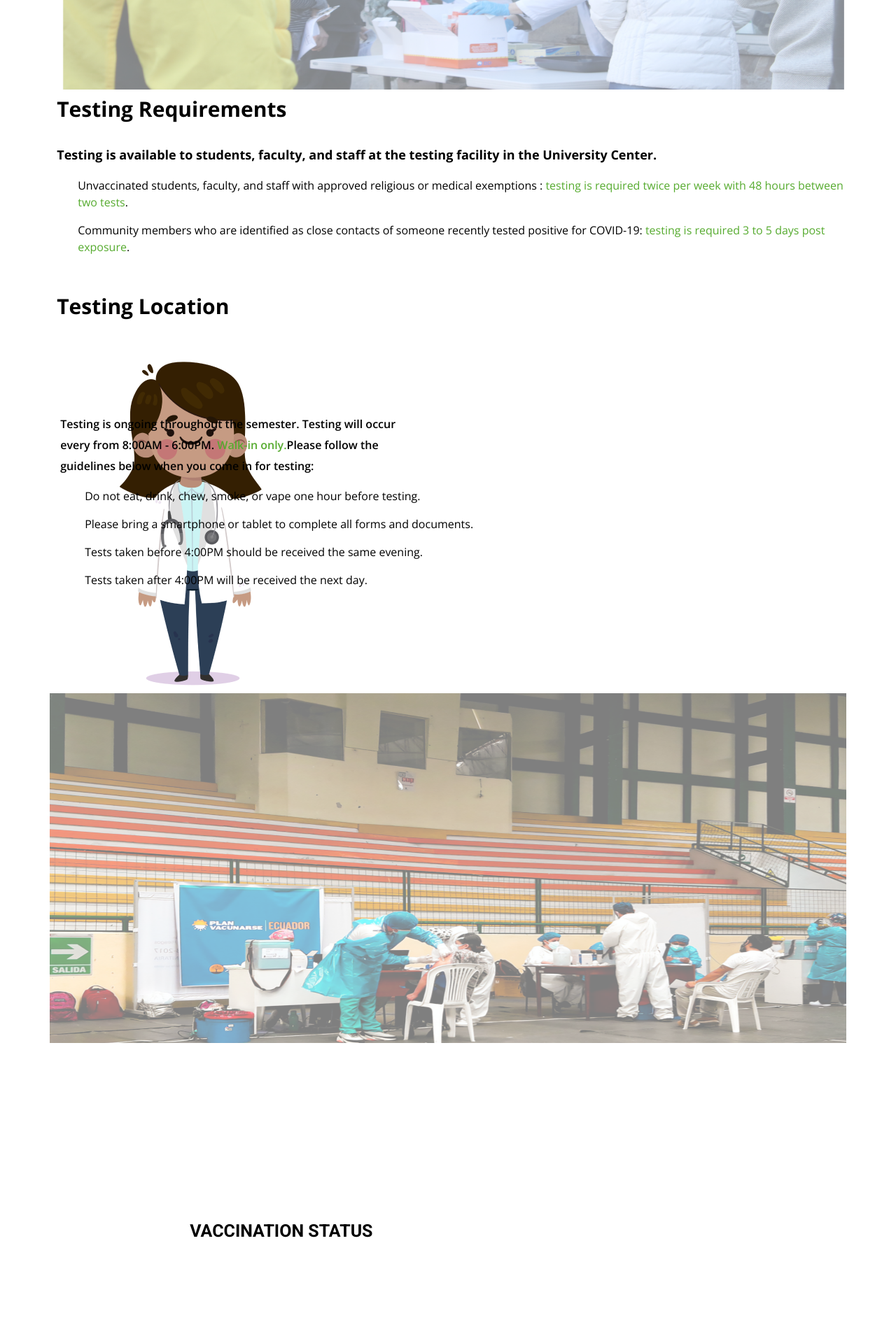
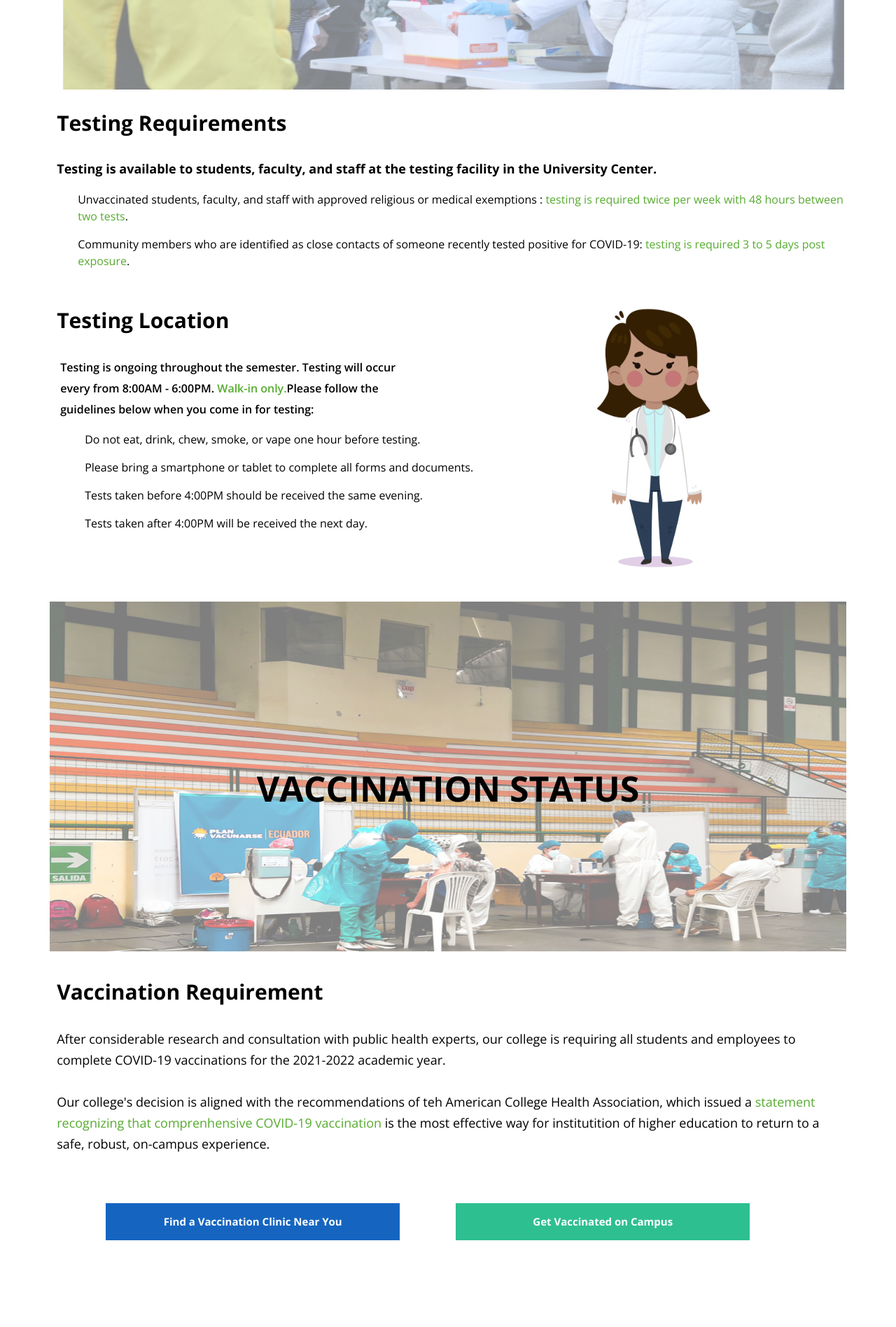
Before and after one commit to romeorpj/Covid-Tracker-Project, a React (Create React App) app: page /Testing in a window 1280 px wide. Shown: the part 520-2417 px from the top of the page at 70% size. Built offline with nearby package versions, Linux system fonts and the light colour scheme.

Commit message:
fixed testing js and testing css

```diff
--- a/package.json
+++ b/package.json
@@ -12,11 +12,11 @@
 		"react": "^17.0.2",
 		"react-bootstrap": "^2.0.0-rc.1",
 		"react-dom": "^17.0.2",
+		"react-icons": "^4.2.0",
 		"react-router-dom": "^5.3.0",
 		"react-scripts": "4.0.3",
-		"web-vitals": "^1.1.2",
-		"react-icons": "^4.2.0",
-		"styled-components": "^5.3.1"
+		"styled-components": "^5.3.1",
+		"web-vitals": "^1.1.2"
 	},
 	"scripts": {
 		"start": "react-scripts start",
--- a/src/Testing page/Testing.css
+++ b/src/Testing page/Testing.css
@@ -51,6 +51,7 @@ a:not([class]) {
 	.testing-header {
 		width: 975px;
 	}
+
 	.test-sub {
 		width: 900px;
 	}
@@ -74,6 +75,7 @@ a:not([class]) {
 		font-weight: 700;
 		background-color: var(--bluebutton);
 		color: var(--white);
+		margin: 70px;
 	}
 }
 
@@ -101,20 +103,21 @@ main {
 	height: 500px;
 	width: 100%;
 	font-family: "Open Sans", sans-serif;
-	font-size: 30px;
+
 	text-align: center;
 	margin-top: 4rem;
 }
 
 .covid-label {
 	padding: 200px;
+	font-size: 50px;
 }
 
 .testing-requirement {
 	font-family: "Open Sans", sans-serif;
 	font-size: 30px;
 	margin-left: 1rem;
-	margin-top: 0.5rem;
+	margin-top: 2.5rem;
 }
 
 .test-sub {
@@ -165,21 +168,22 @@ span {
 	height: 400px;
 }
 
-.vaccination-header {
-	margin-top: 15rem;
-}
-.vaccination-header {
+.vaccination-section {
 	font-family: "Open Sans", sans-serif;
-	font-size: 30px;
 	text-align: center;
 	background-image: url(images/vaccine-background.png);
 	background-repeat: no-repeat;
 	height: 500px;
 	width: 100%;
+	margin-top: 10rem;
 }
 
 .vaccine-label {
-	padding: 200px;
+	padding: 230px;
+	text-align: center;
+	position: relative;
+	font-size: 50px;
+
 }
 
 .vaccine-sub {
@@ -199,6 +203,7 @@ span {
 
 .buttons {
 	margin-top: -20px;
+
 }
 
 .clinic {
@@ -207,6 +212,7 @@ span {
 	padding: 15px;
 	margin: 80px;
 	cursor: pointer;
+	font-size: 15px;
 	font-family: "Open sans", sans-serif;
 	font-weight: 700;
 	background-color: var(--bluebutton);
@@ -225,9 +231,9 @@ span {
 	border: none;
 	width: 420px;
 	padding: 15px;
-	margin: 70px;
 	cursor: pointer;
 	font-family: "Open sans", sans-serif;
+	font-size: 15px;
 	font-weight: 700;
 	background-color: var(--greenbutton);
 	color: var(--white);
@@ -283,6 +289,7 @@ span {
 	padding: 15px;
 	margin: 50px;
 	cursor: pointer;
+	font-size: 15px;
 	font-family: "Open sans", sans-serif;
 	font-weight: 700;
 	background-color: var(--bluebutton);
--- a/src/Testing page/Testing.js
+++ b/src/Testing page/Testing.js
@@ -32,7 +32,7 @@ function Testing() {
 
 				<div className="location-section">
 					<h3 className="location-heading">Testing Location</h3>
-					<img src={doctor} alt="doctor"/>
+					<img className="doctor-img" src={doctor} alt="doctor"/>
 					<p className="location-sub">
 						Testing is ongoing throughout the semester. Testing will occur every
 						from 8:00AM - 6:00PM. <span>Walk-in only.</span>Please follow the
@@ -84,13 +84,13 @@ function Testing() {
 						the Moderna or Pfizer vaccine was due by{" "}
 						<span>August 30, 2021</span>, for all students, faculty, and staff.
 						If you have not yet submitted proof of your completed vaccination
-						series, please contact <span>health@college.edu</span> or{" "}
-						<span>hr@college.edu</span>
+						series, please contact <span> health@college.edu </span> or{" "}
+						<span> hr@college.edu </span>
 						(faculty and staff) immediately.
 					</p>
 
 					<h3 className="vaccine-doc">Vaccination Document</h3>
-					<img src={couple} alt="college couple"/>
+					<img className="couple" src={couple} alt="college couple"/>
 					<p className="vaccination-info">
 						In order to be considered fully vaccinated, individuals should have
 						obtained complete immunization (one-shot dose or second shot of two
@@ -101,7 +101,7 @@ function Testing() {
 						Portal on or before August 13. Proof includes:
 						<br></br>
 						<br></br>A written certification of vaccination, such as a CDC
-						vacciantion card. Medical documents showing the date and type of
+						vaccination card. Medical documents showing the date and type of
 						vaccine adminstered.
 						<span>
 							Do not include any medical or genetic information with your proof
```
